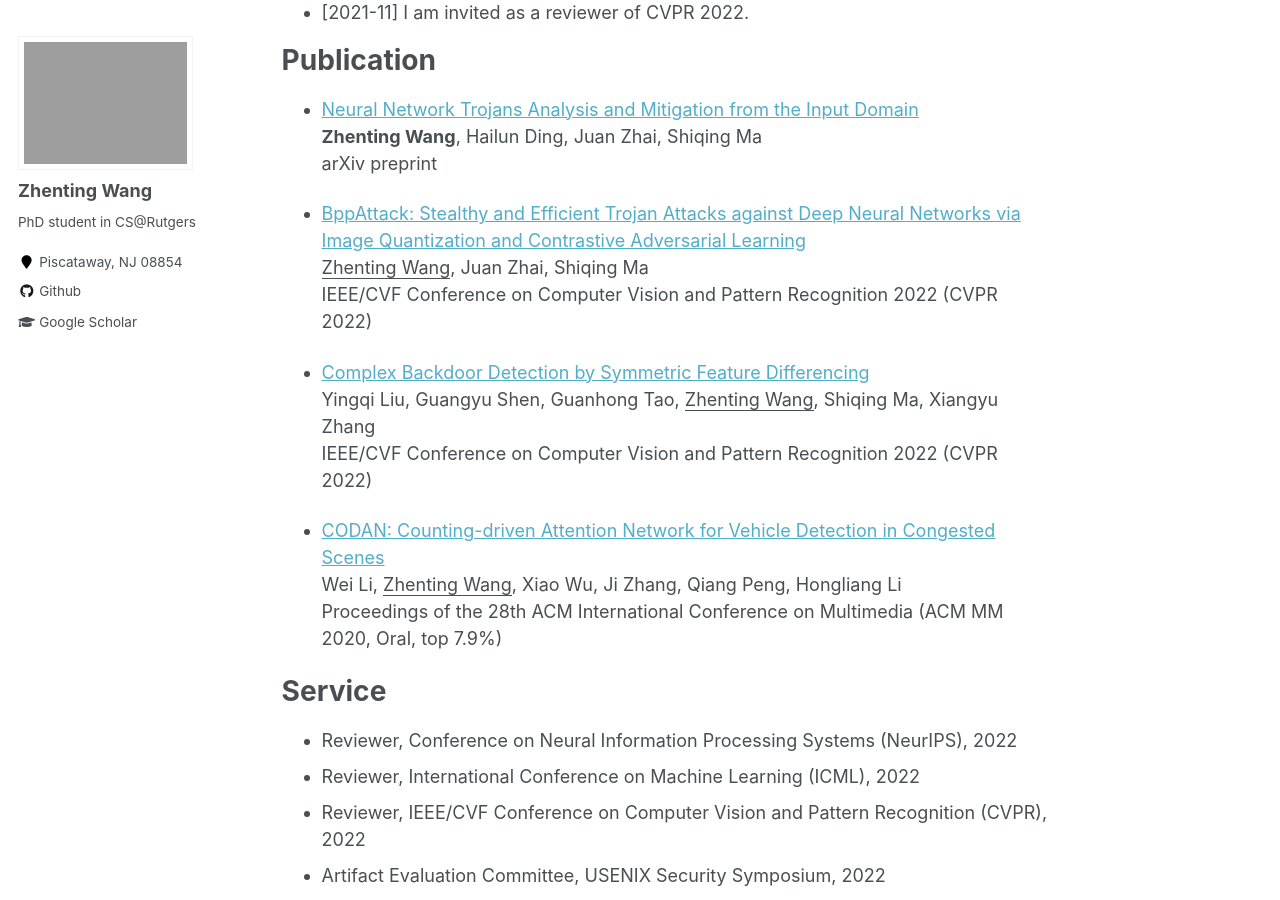
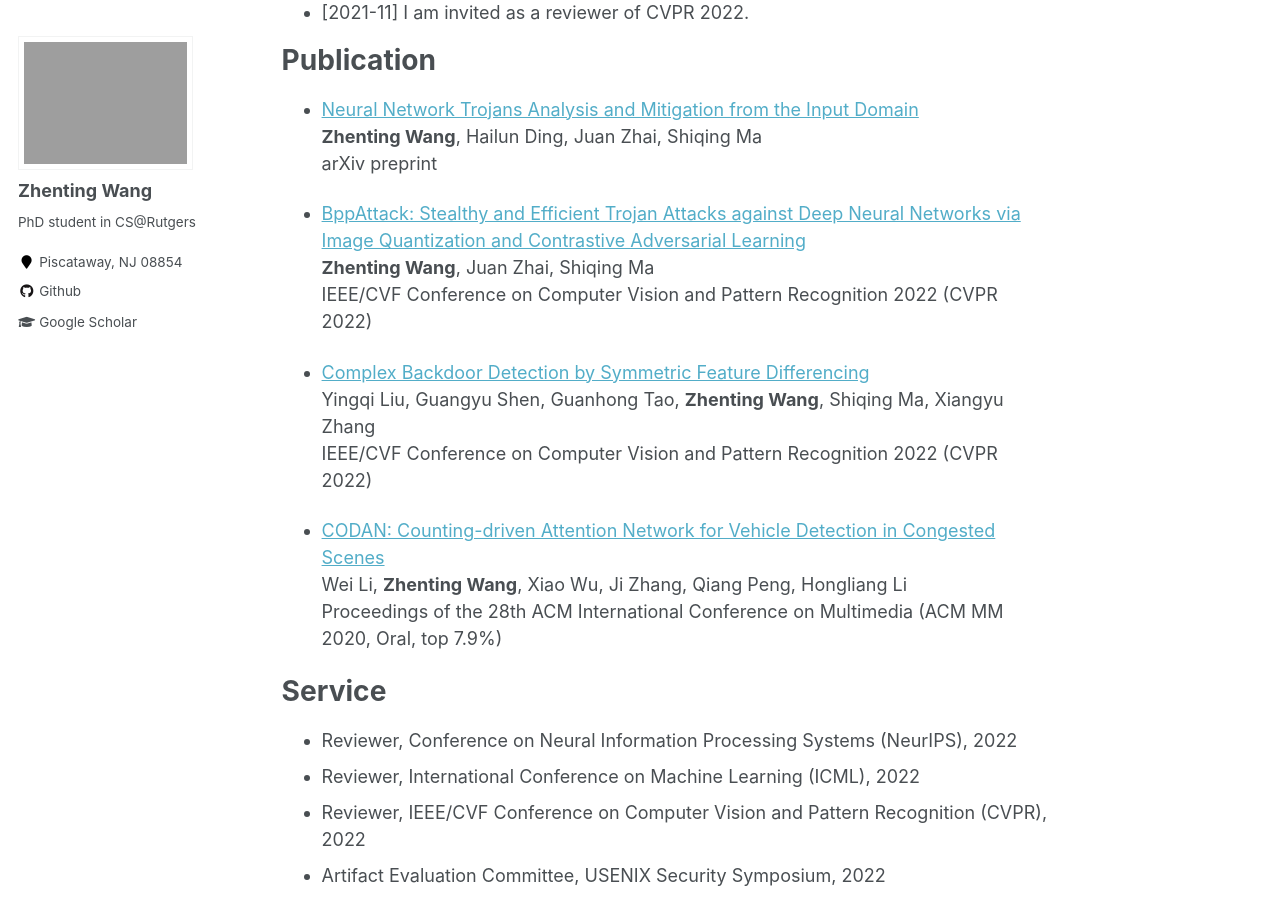
Before and after one commit to ZhentingWang/zhentingwang.github.io, a Jekyll site: the page built from _pages/about.md, in a window 1280 px wide and 900 px high, scrolled down 537 px. Built offline with Jekyll 4.4.1, drawn with Linux system fonts in a browser that asks for light colours.

```diff
--- a/_pages/about.md
+++ b/_pages/about.md
@@ -27,15 +27,15 @@ Publication
 arXiv preprint
 
 * [BppAttack: Stealthy and Efficient Trojan Attacks against Deep Neural Networks via Image Quantization and Contrastive Adversarial Learning](https://arxiv.org/abs/2205.13383)
-<u>Zhenting Wang</u>, Juan Zhai, Shiqing Ma
+**Zhenting Wang**, Juan Zhai, Shiqing Ma
 IEEE/CVF Conference on Computer Vision and Pattern Recognition 2022 (CVPR 2022)
 
 * [Complex Backdoor Detection by Symmetric Feature Differencing](https://www.cs.purdue.edu/homes/taog/docs/CVPR22_Liu.pdf)
-Yingqi Liu, Guangyu Shen, Guanhong Tao, <u>Zhenting Wang</u>, Shiqing Ma, Xiangyu Zhang
+Yingqi Liu, Guangyu Shen, Guanhong Tao, **Zhenting Wang**, Shiqing Ma, Xiangyu Zhang
 IEEE/CVF Conference on Computer Vision and Pattern Recognition 2022 (CVPR 2022)
 
 * [CODAN: Counting-driven Attention Network for Vehicle Detection in Congested Scenes](https://dl.acm.org/doi/abs/10.1145/3394171.3413945)
-Wei Li, <u>Zhenting Wang</u>, Xiao Wu, Ji Zhang, Qiang Peng, Hongliang Li
+Wei Li, **Zhenting Wang**, Xiao Wu, Ji Zhang, Qiang Peng, Hongliang Li
 Proceedings of the 28th ACM International Conference on Multimedia (ACM MM 2020, Oral, top 7.9%)
 
 Service
```
